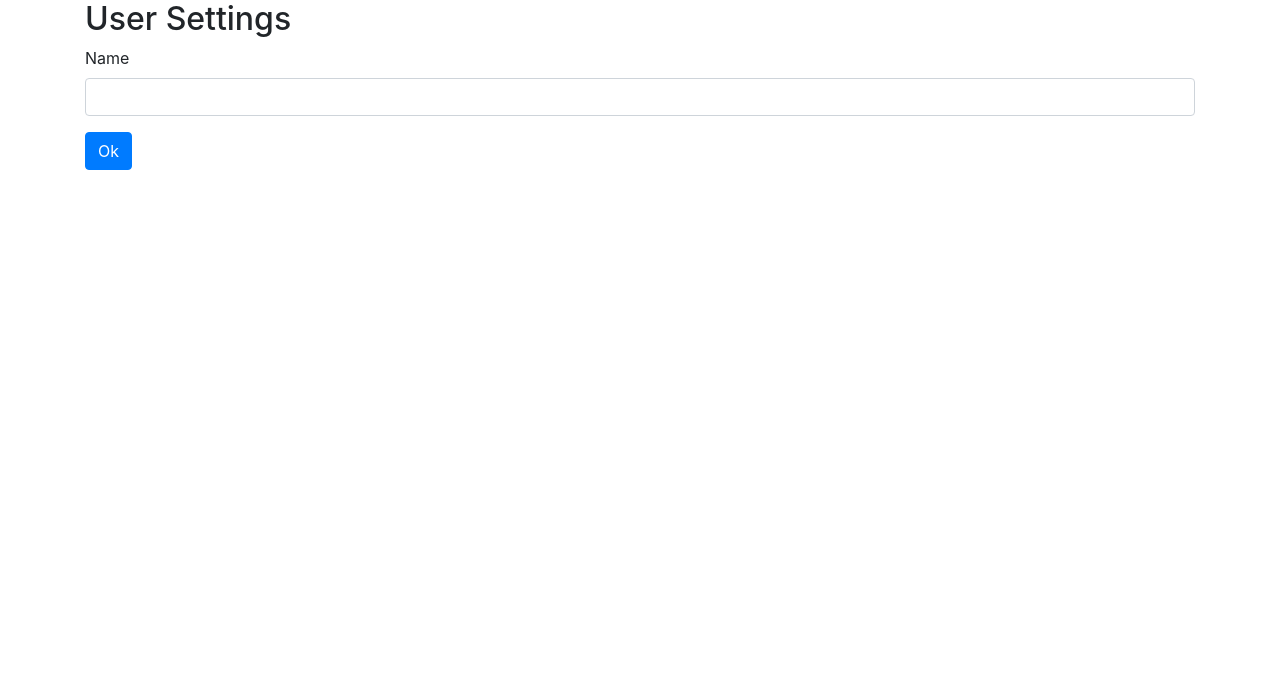
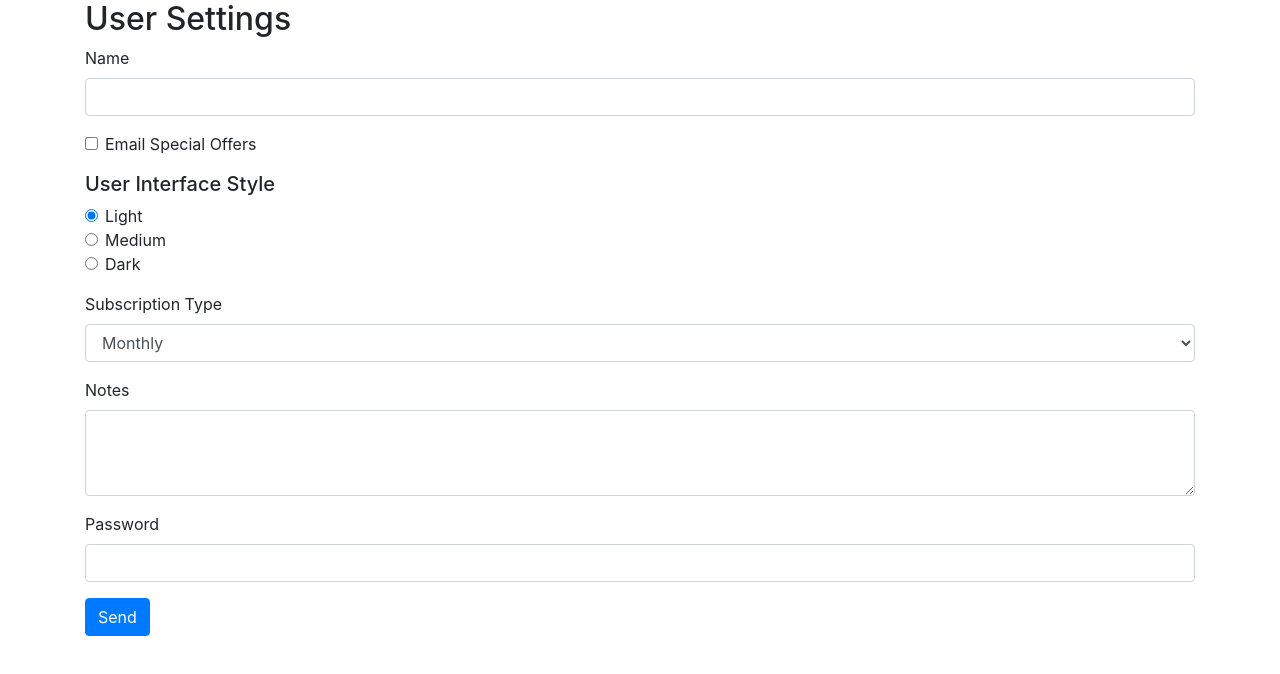
Before and after one commit to PedroMDAndre/PS-Angular-Forms, an Angular app: page / in a window 1280 px wide. Shown: the top 674 px of the page. Built offline with nearby package versions, Linux system fonts and the light colour scheme.

Commit message:
several fields

```diff
--- a/src/app/user-settings-form/user-settings-form.component.html
+++ b/src/app/user-settings-form/user-settings-form.component.html
@@ -1,10 +1,62 @@
 <div class="container">
     <h2>User Settings</h2>
-    <form >
+    <form>
         <div class="form-group">
             <label for="name">Name</label>
             <input id="name" name="name" class="form-control" />
         </div>
-        <button class="btn btn-primary">Ok</button>
+        <div class="form-check form-group">
+            <input class="form-check-input" type="checkbox" id="emailOffers" name="emailOffers">
+            <label class="form-check-label" for="emailOffers">
+                Email Special Offers
+            </label>
+        </div>
+
+        <h5>User Interface Style</h5>
+        <div class="form-group">
+            <div class="form-check">
+                <input class="form-check-input" type="radio" name="interfaceStyle" id="lightInterface" value="light"
+                    checked>
+                <label class="form-check-label" for="interfaceStyle">
+                    Light
+                </label>
+            </div>
+
+            <div class="form-check">
+                <input class="form-check-input" type="radio" name="interfaceStyle" id="mediumInterface" value="medium">
+                <label class="form-check-label" for="interfaceStyle">
+                    Medium
+                </label>
+            </div>
+
+            <div class="form-check">
+                <input class="form-check-input" type="radio" name="interfaceStyle" id="darkInterface" value="dark">
+                <label class="form-check-label" for="interfaceStyle">
+                    Dark
+                </label>
+            </div>
+        </div>
+
+        <div class="form-group">
+            <label for="subscriptionType">Subscription Type</label>
+            <select class="form-control" id="subscriptionType">
+                <option>Monthly</option>
+                <option>Annual</option>
+                <option>Lifetime</option>
+            </select>
+        </div>
+
+        <div class="form-group">
+            <label for="notes">Notes</label>
+            <textarea id="notes" name="notes" class="form-control" rows="3"></textarea>
+        </div>
+
+        <div class="form-group">
+            <label for="password">Password</label>
+            <input type="password" id="password" name="password" class="form-control">
+        </div>
+
+
+        <button class="btn btn-primary">Send</button>
     </form>
 </div>
```
